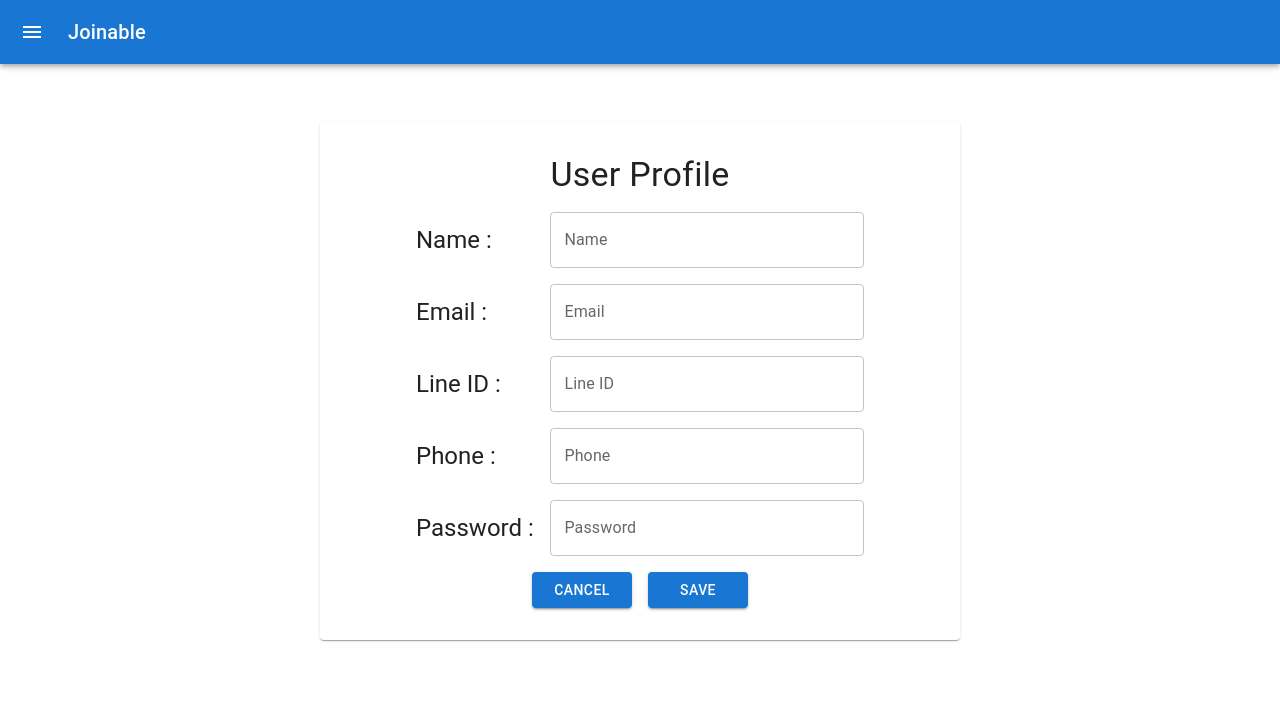
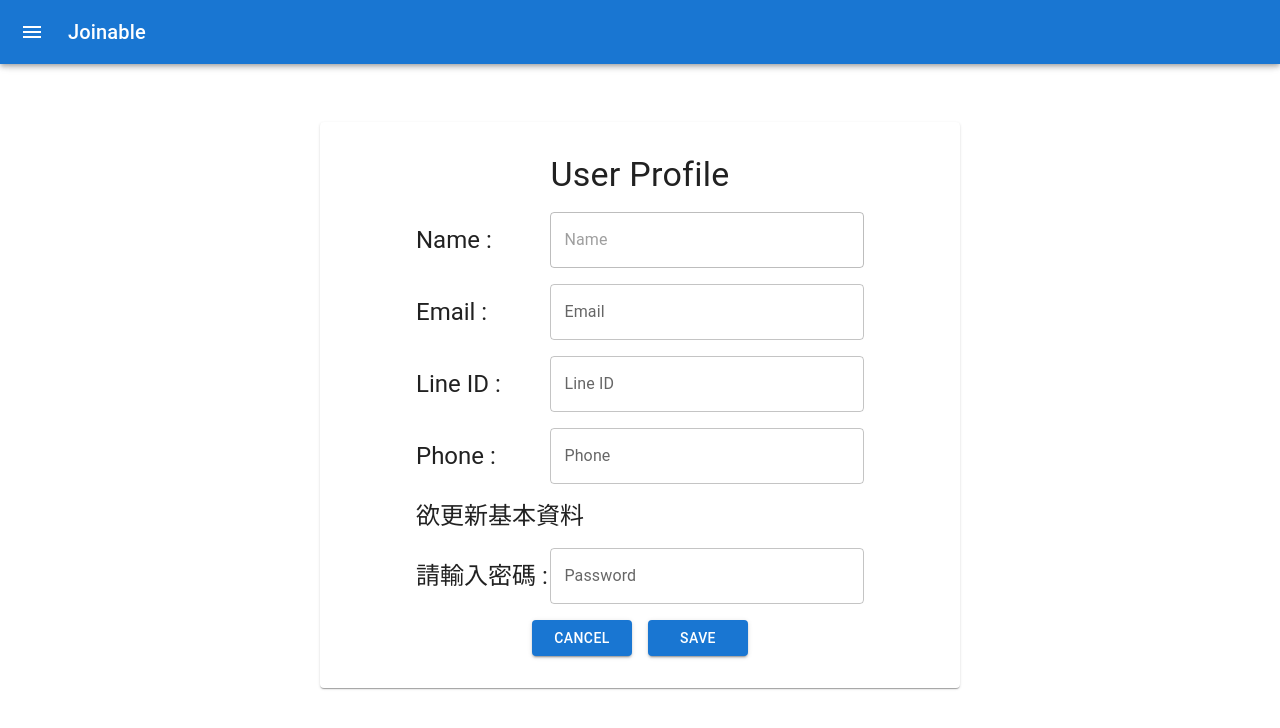
Before and after one commit to ongchef/cloud_native_27, a React (Create React App) app in the folder frontend/: page /userProfile in a window 1280 px wide. Shown: the top 728 px of the page. Built offline with nearby package versions, Linux system fonts and the light colour scheme; no server answers.

Commit message:
PUT userProfile

```diff
--- a/frontend/src/userService/userProfile.js
+++ b/frontend/src/userService/userProfile.js
@@ -13,6 +13,7 @@ import ArrowForwardIcon from "@mui/icons-material/ArrowForward";
 import { TextField } from "@mui/material";
 import axios from "axios";
 import authHeader from "../authService/authHeader";
+import FetchData from "../authService/fetchData";
 
 export default function UserProfile() {
   const [userProfile, setUserProfile] = useState([]);
@@ -21,6 +22,33 @@ export default function UserProfile() {
       headers: authHeader(),
     });
   }
+  const updateUserProfile = () => {
+    let userdata = profile;
+    console.log(userdata);
+    let login = { name: userdata.name, password: userdata.password };
+    console.log(login);
+    FetchData.postData("http://localhost:3000/api/users/login", login).then(
+      (res) => {
+        console.log(res);
+        if (res === 200) {
+          delete userdata.password;
+          FetchData.putData("http://localhost:3000/api/users", userdata).then(
+            (res) => {
+              console.log(res);
+              if (res === 200) {
+                console.log("個人資訊更新成功");
+                alert("個人資訊成功");
+                window.location.reload();
+              }
+            }
+          );
+        } else if (res === 401) {
+          alert("密碼錯誤");
+          window.location.reload();
+        }
+      }
+    );
+  };
   useEffect(() => {
     getUserProfile().then((res) => {
       setUserProfile(res.data[0]);
@@ -29,6 +57,7 @@ export default function UserProfile() {
         email: res.data[0].email,
         phone: res.data[0].phone,
         line_ID: res.data[0].line_id,
+        password: "",
       });
     });
   }, []);
@@ -91,6 +120,7 @@ export default function UserProfile() {
                     onChange={handleChange}
                     style={{ width: "70%" }}
                     value={profile.name}
+                    disabled
                   />
                 </Box>
                 <Box
@@ -147,7 +177,6 @@ export default function UserProfile() {
                     value={profile.phone}
                   />
                 </Box>
-
                 <Box
                   display="flex"
                   flexDirection="row"
@@ -156,9 +185,22 @@ export default function UserProfile() {
                   width="70%"
                 >
                   <Typography variant="h5" style={{}}>
-                    Password :
+                    欲更新基本資料
                   </Typography>
+                </Box>
+                <Box
+                  display="flex"
+                  flexDirection="row"
+                  justifyContent="space-between"
+                  alignItems="center"
+                  width="70%"
+                >
+                  <Typography variant="h5" style={{}}>
+                    請輸入密碼 :
+                  </Typography>
+                  <br></br>
                   <TextField
+                    id="password"
                     label="Password"
                     type="password"
                     onChange={handleChange}
@@ -174,6 +216,7 @@ export default function UserProfile() {
                     variant="contained"
                     color="primary"
                     style={{ width: "100px" }}
+                    onClick={updateUserProfile}
                   >
                     Save
                   </Button>
```
